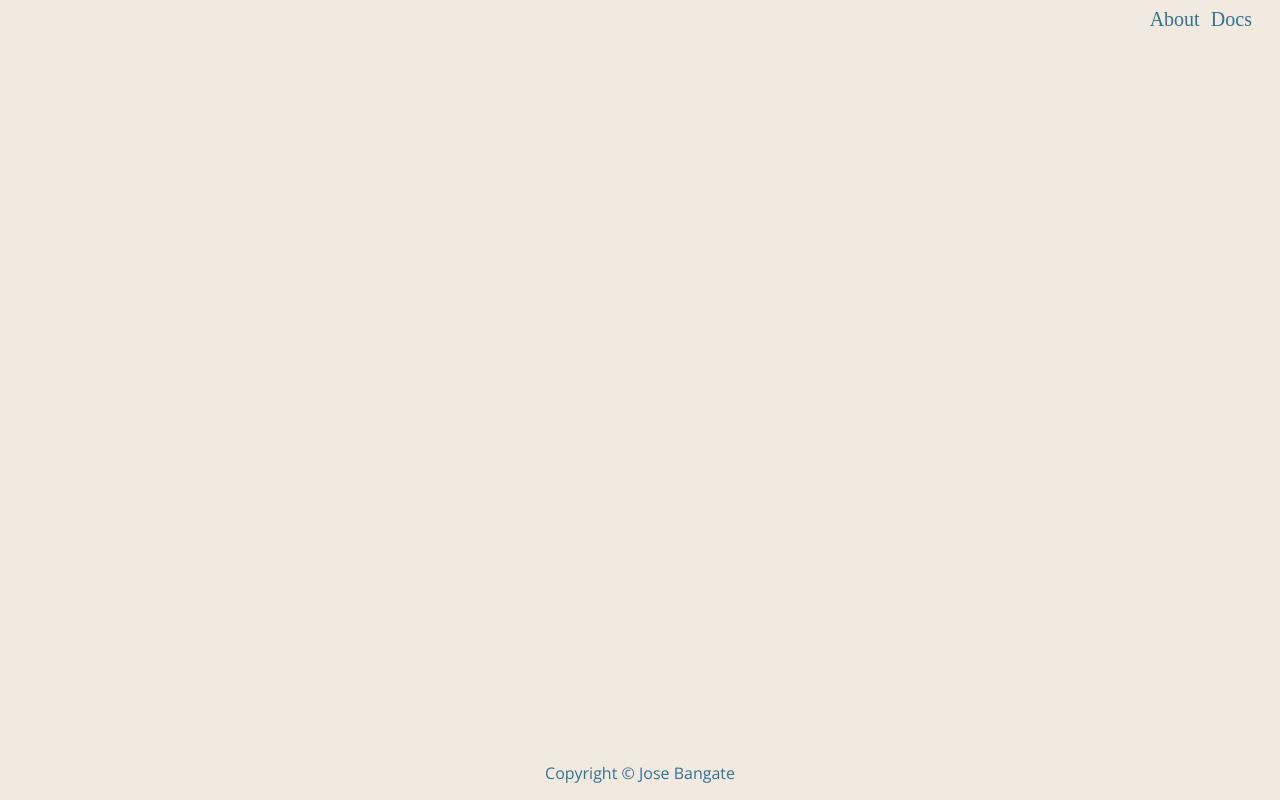
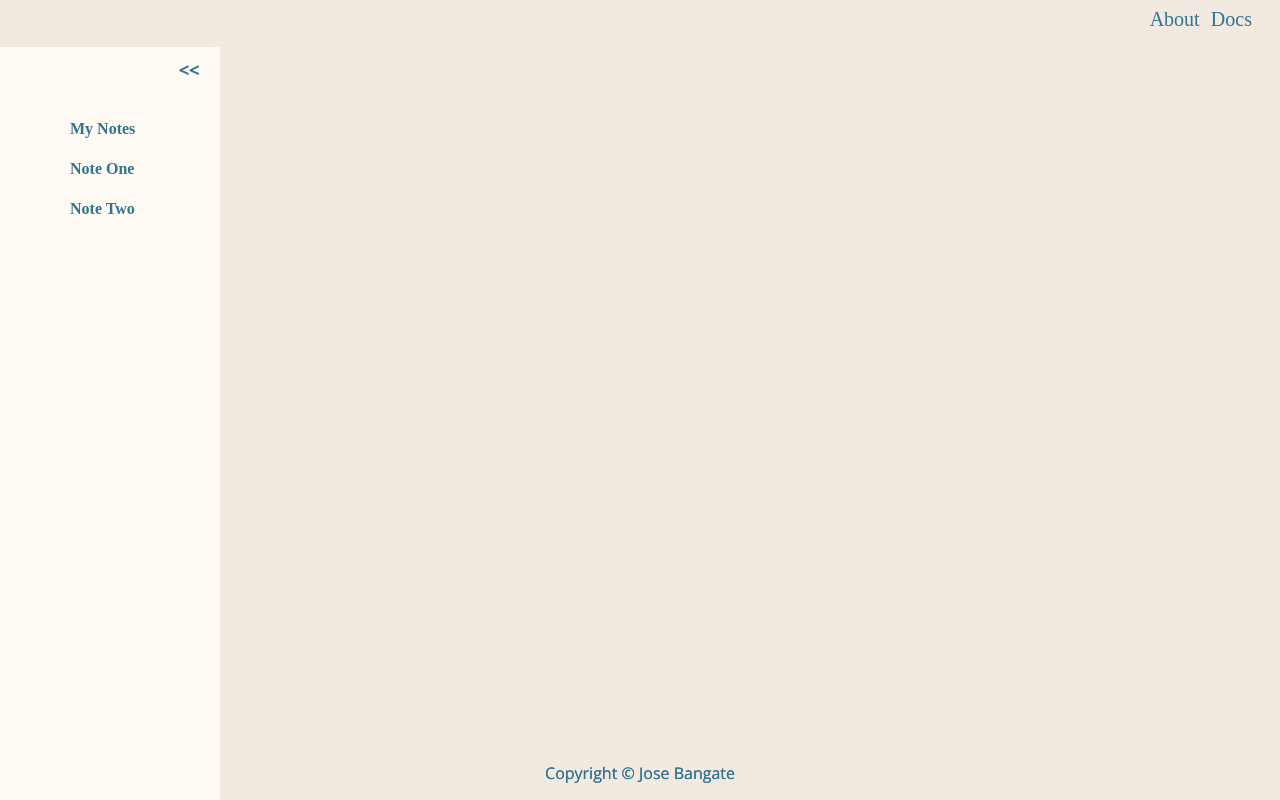
Before and after one commit to JBangate10/JoseBangate_assignment1, a plain HTML site: page note.html in a window 1280 px wide. Drawn offline with nearby package versions, Linux system fonts and the light colour scheme.

Commit message:
Added a sidebar navigation for note.html file with a list of otes and a slide-out button to close the menu

```diff
--- a/CSS/style.css
+++ b/CSS/style.css
@@ -20,7 +20,63 @@ nav ul li a {
     color: #31748f;
 }
 
-button {
+.slide-out {
+    background-color: transparent;
+    background-repeat: no-repeat;
+    color: #31748f;
+    border: none;
+    cursor: pointer;
+    font-family: 'Open Sans', sans-serif;
+    font-weight: bold;
+    font-size: large;
+}
+
+.sidebar-container {
+    position: fixed;
+    width: 220px;
+    height: 100%;
+    left: 0;
+    overflow-x: hidden;
+    overflow-y: auto;
+    background: #fffaf3;
+}
+
+.sidebar-button {
+    display: flex;
+    justify-content: flex-end;
+    padding: 10px 15px 10px 30px;
+    font-size: 20px;
+    background-color: #fffaf3;
+    font-family: 'Roboto Slab', serif;
+}
+
+.sidebar-navigation li {
+    background-color: transparent;
+    position: relative;
+    display: inline-block;
+    width: 100%;
+    line-height: 20px;
+}
+
+.sidebar-navigation li a {
+    padding: 10px 15px 10px 30px;
+    text-decoration: none;
+    font-weight: bold;
+    display: block;
+    color: #31748f;
+}
+
+.slide-in {
+    background-color: transparent;
+    background-repeat: no-repeat;
+    color: #31748f;
+    border: none;
+    cursor: pointer;
+    font-family: 'Open Sans', sans-serif;
+    font-size: large;
+}
+
+.new-note {
     padding-left: 350px;
     padding-top: 75px;
     background-color: transparent;
--- a/note.html
+++ b/note.html
@@ -12,6 +12,7 @@
 </head>
 <body>
 
+    <main>
         <nav>
             <ul>
                 <li><a href="#">About</a></li>
@@ -19,10 +20,24 @@
             </ul>
         </nav>
 
+        <div class="sidebar-container">
+            <div class="sidebar-button">
+                <button class="slide-out"><<</button>
+            </div>
+            <ul class="sidebar-navigation">
+                <li><a href="#">My Notes</a></li>
+                <li><a href="#">Note One</a></li>
+                <li><a href="#">Note Two</a></li>
+            </ul>
+        </div>
+
+        <footer>
+            <p class="text-center">Copyright &copy; Jose Bangate</p>
+        </footer>
+    </main>
     <footer>
         <p class="text-center">Copyright &copy; Jose Bangate</p>
     </footer>
 
-
 </body>
 </html>
```
Also changed, not shown: index.html (+4 -3 lines), Images/git_logs1.jpg (added). Lines whose indentation alone changed are shown as unchanged.
